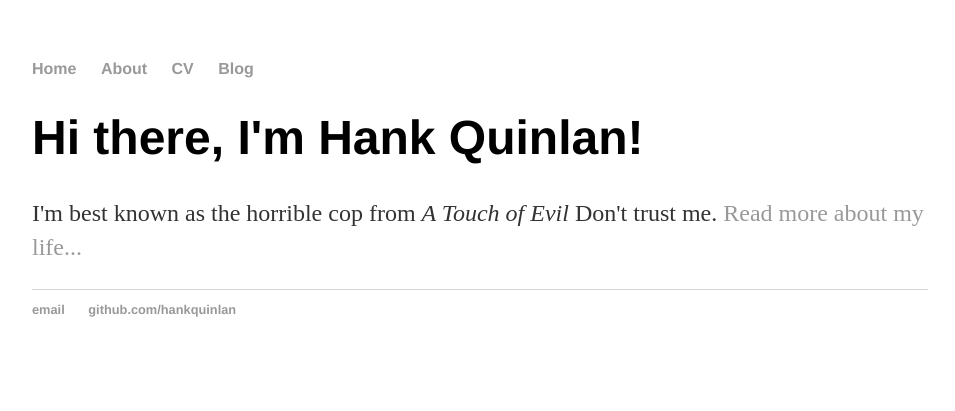
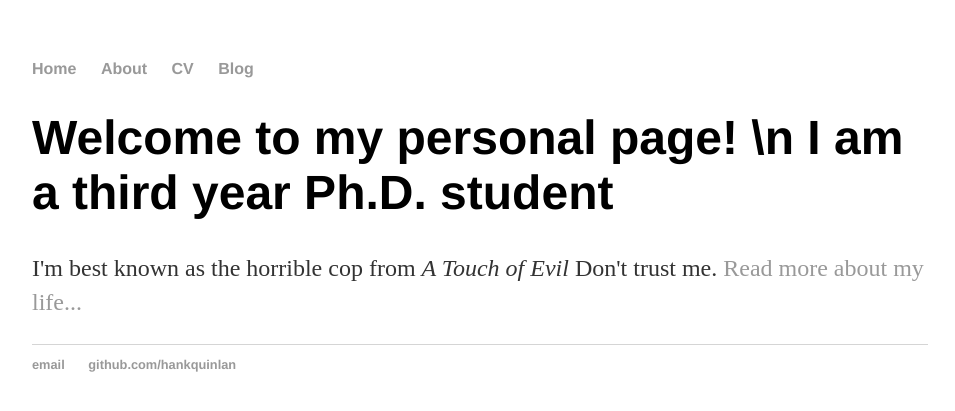
Before and after one commit to moleibobliu/moleibobliu.github.io, a Jekyll site: the page built from index.html, in a window 1280 px wide. Shown: the top 411 px of the page, without its empty margins (160-1115 px from the left). Built offline with Jekyll 4.4.1, drawn with Linux system fonts in a browser that asks for light colours.

Commit message:
Update index.html

```diff
--- a/index.html
+++ b/index.html
@@ -1,8 +1,9 @@
 ---
 layout: default
-title: Hank Quinlan, Horrible Cop
+title: Molei Liu
 ---
 <div class="blurb">
-	<h1>Hi there, I'm Hank Quinlan!</h1>
+	<h1>Welcome to my personal page! \n
+	I am a third year Ph.D. student </h1>
 	<p>I'm best known as the horrible cop from <em>A Touch of Evil</em> Don't trust me. <a href="/about">Read more about my life...</a></p>
 </div><!-- /.blurb -->
```
